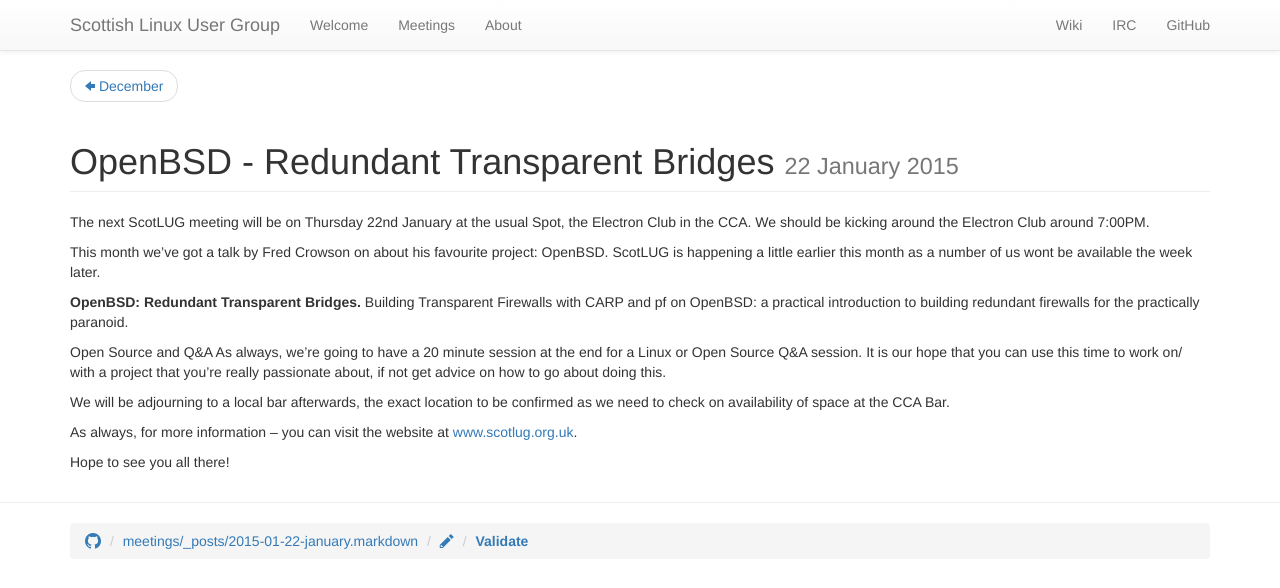
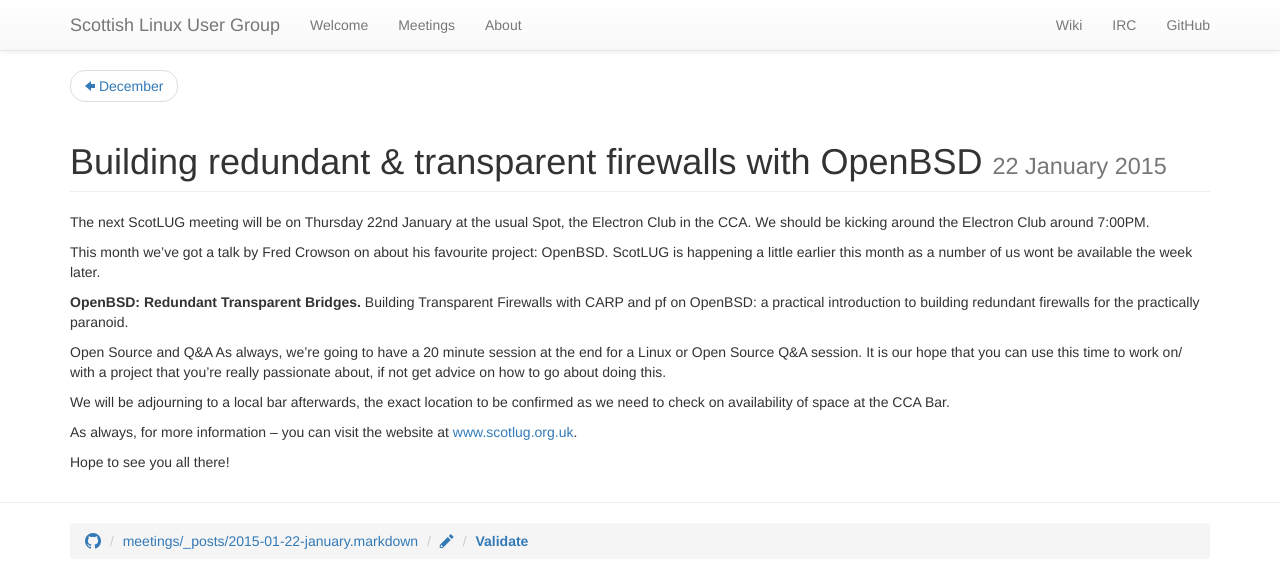
Before and after one commit to ScotLUG/scotlug.github.io, a Jekyll site: the page built from meetings/_posts/2015-01-22-january.markdown, in a window 1280 px wide. Shown: the top 588 px of the page. Built offline with Jekyll 4.4.1, drawn with Linux system fonts in a browser that asks for light colours.

Commit message:
Update 2015-01-22-january.markdown

```diff
--- a/meetings/_posts/2015-01-22-january.markdown
+++ b/meetings/_posts/2015-01-22-january.markdown
@@ -1,5 +1,5 @@
 ---
-title: OpenBSD - Redundant Transparent Bridges
+title: Building redundant & transparent firewalls with OpenBSD
 ---
 
 The next ScotLUG meeting will be on Thursday 22nd January at the usual Spot, the Electron Club in the CCA. We should be kicking around the Electron Club around 7:00PM.
```
